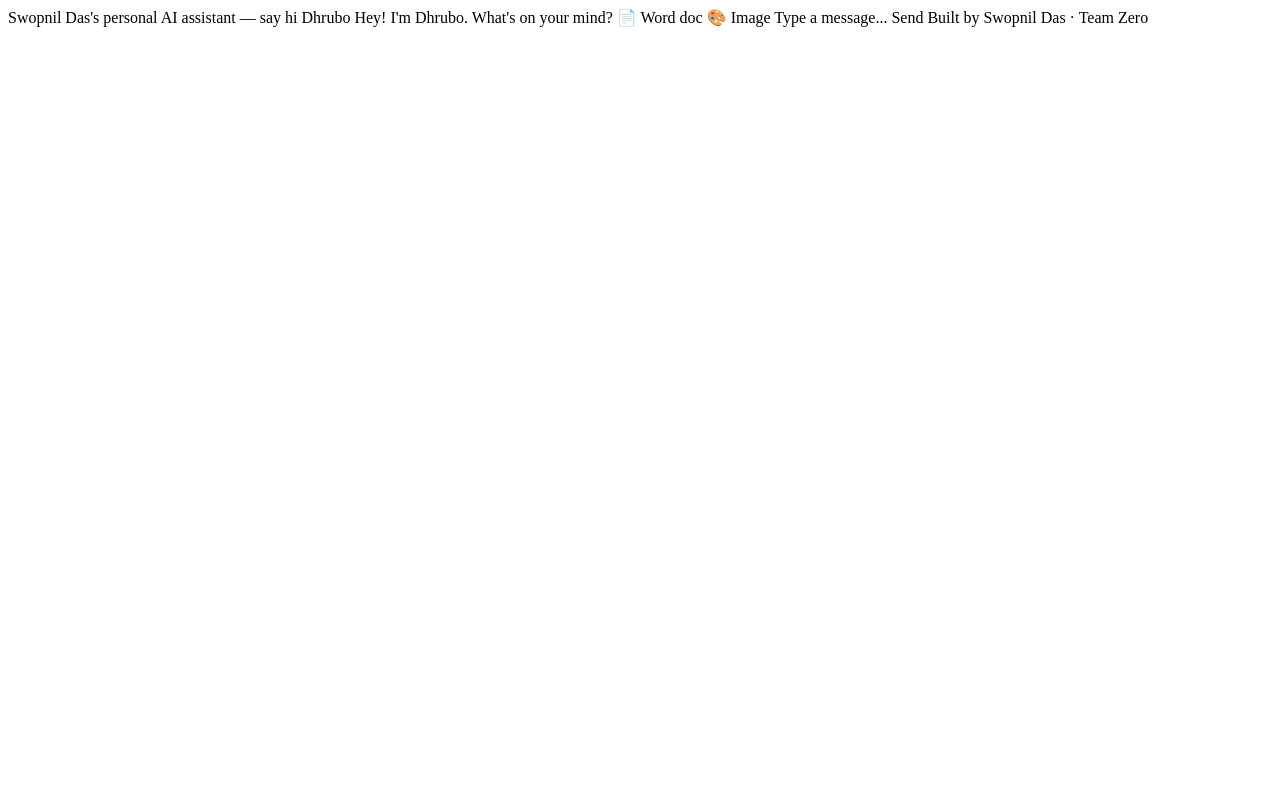
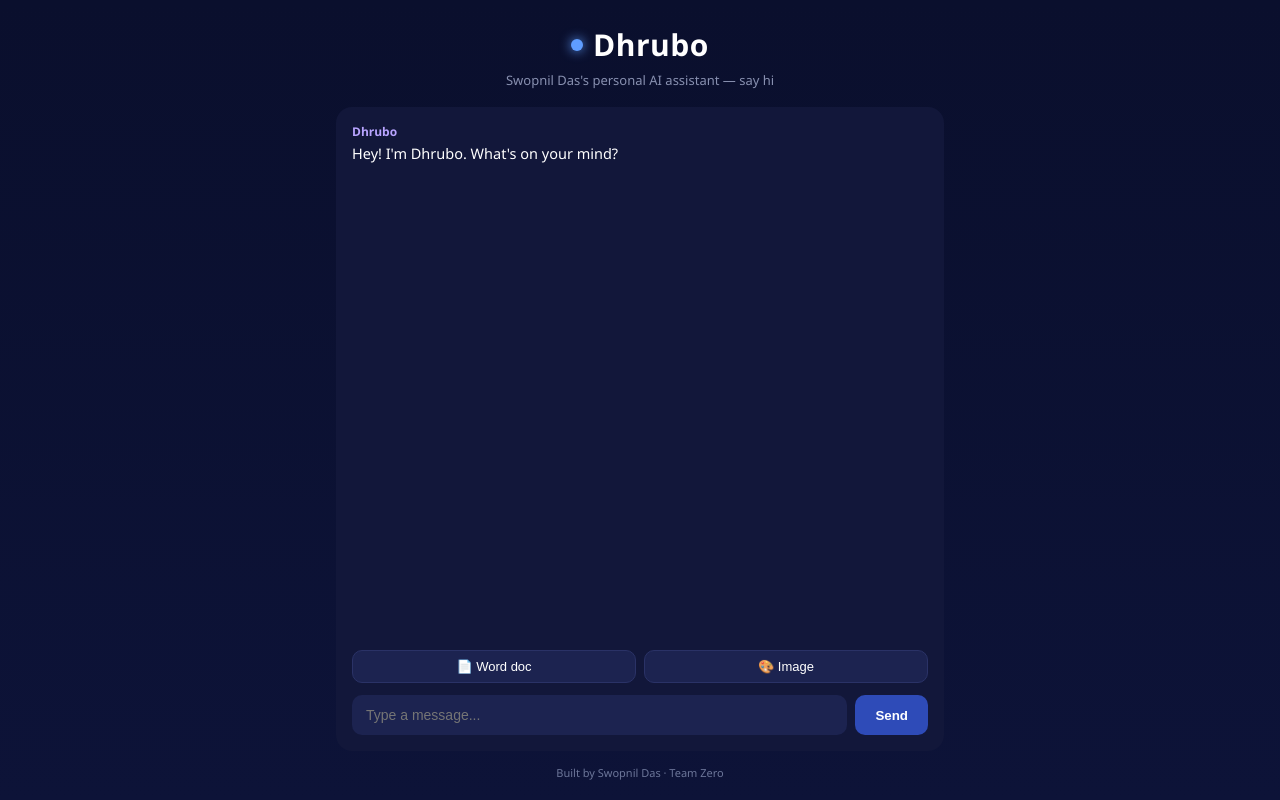
Before and after one commit to swopnildas4-svg/dhrubo-website, a Flask app: page / in a window 1280 px wide. Run offline with Flask 3, Linux system fonts and the light colour scheme.

Commit message:
Update index.html

```diff
--- a/templates/index.html
+++ b/templates/index.html
@@ -1,8 +1,43 @@
-Swopnil Das's personal AI assistant — say hi
+<!DOCTYPE html>
+<html lang="en">
+<head>
+<meta charset="UTF-8">
+<meta name="viewport" content="width=device-width, initial-scale=1.0">
+<title>Dhrubo - AI Assistant</title>
+<link rel="stylesheet" href="{{ url_for('static', filename='style.css') }}">
+</head>
+<body>
+  <div class="page">
+    <header class="header">
+      <div class="brand">
+        <span class="brand-dot"></span>
+        <h1>Dhrubo</h1>
+      </div>
+      <p class="subtitle">Swopnil Das's personal AI assistant — say hi</p>
+    </header>
 
-Dhrubo
-Hey! I'm Dhrubo. What's on your mind?
-📄 Word doc 🎨 Image
-Type a message...
- Send
-Built by Swopnil Das · Team Zero
+    <main class="chat-shell">
+      <div id="chatArea" class="chat-area">
+        <div class="msg bot">
+          <div class="msg-label">Dhrubo</div>
+          <div class="msg-text">Hey! I'm Dhrubo. What's on your mind?</div>
+        </div>
+      </div>
+
+      <div class="tools-row">
+        <button id="docxBtn" class="tool-btn" title="Ask Dhrubo to write a Word document">📄 Word doc</button>
+        <button id="imgBtn" class="tool-btn" title="Ask Dhrubo to generate an image">🎨 Image</button>
+      </div>
+
+      <form id="chatForm" class="input-row">
+        <input id="msgInput" type="text" placeholder="Type a message..." autocomplete="off" />
+        <button type="submit" id="sendBtn">Send</button>
+      </form>
+    </main>
+
+    <footer class="footer">Built by Swopnil Das · Team Zero</footer>
+  </div>
+
+  <script src="{{ url_for('static', filename='script.js') }}"></script>
+</body>
+</html>
```
